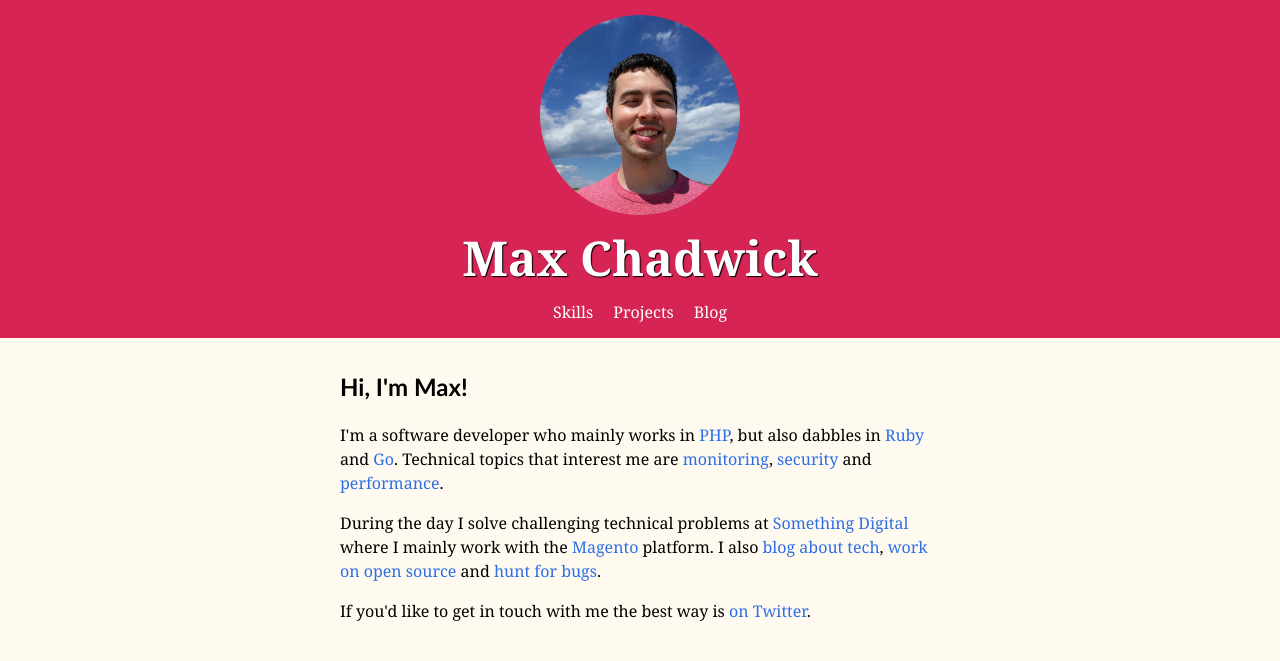
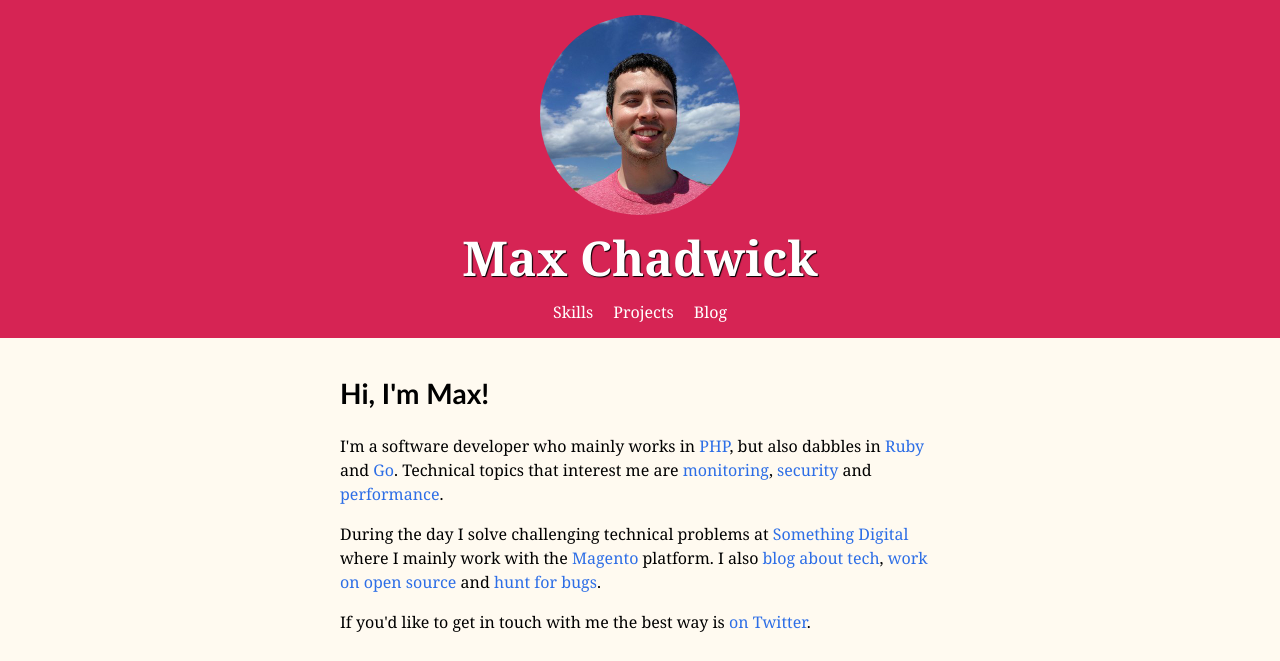
Before and after one commit to mpchadwick/mpchadwick.github.io, a Jekyll site: the page built from index.html, in a window 1280 px wide. Shown: the top 661 px of the page. Built offline with Jekyll 4.4.1, drawn with Linux system fonts in a browser that asks for light colours.

Commit message:
Increase h2 size on home page a bit

```diff
--- a/_sass/_home.scss
+++ b/_sass/_home.scss
@@ -69,6 +69,11 @@ body.home {
   .home__header {
     font-size: 48px;
   }
+  body.home {
+    h2 {
+      font-size: 1.75em;
+    }
+  }
 }
 
 .home-featured-content-section {
```
